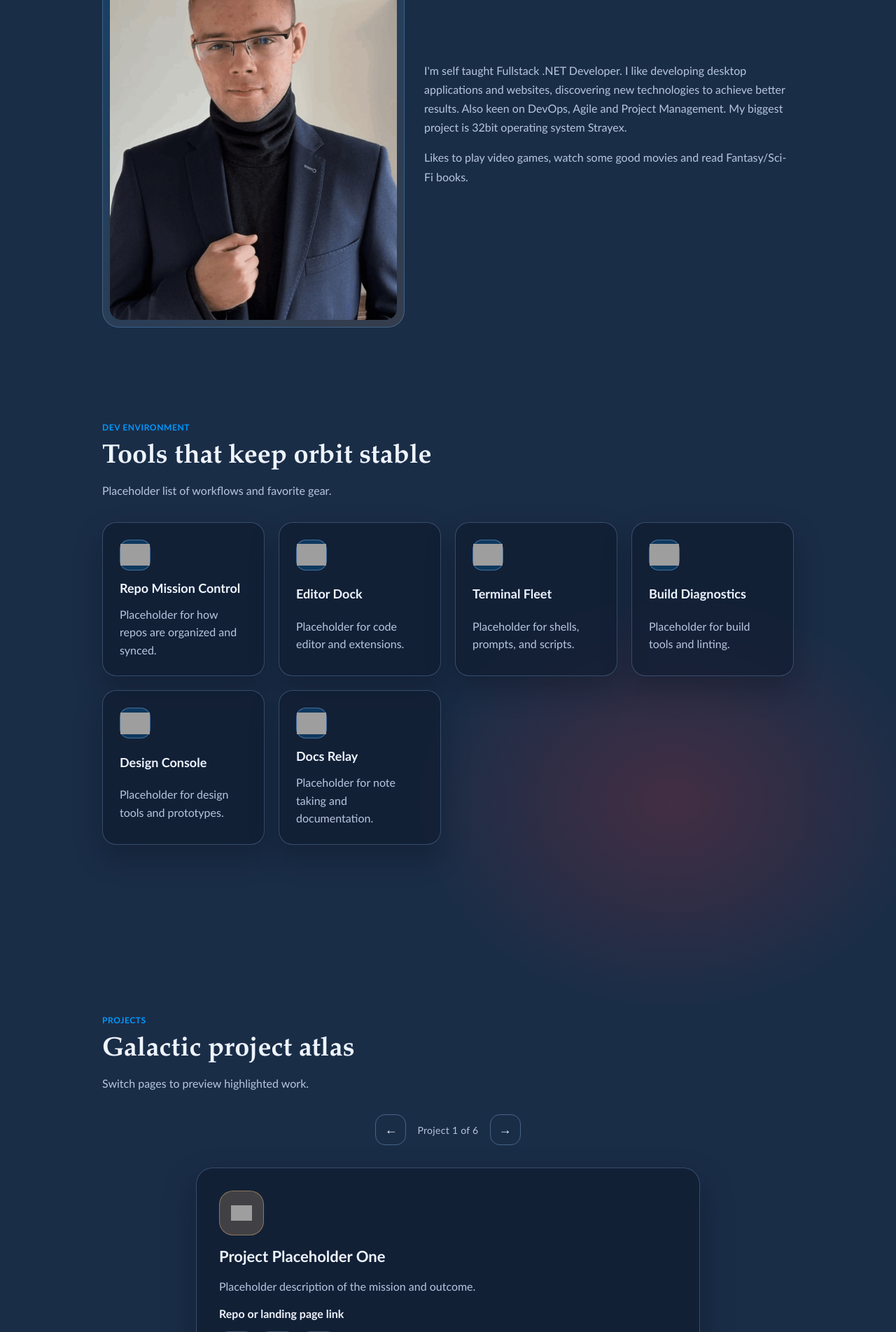
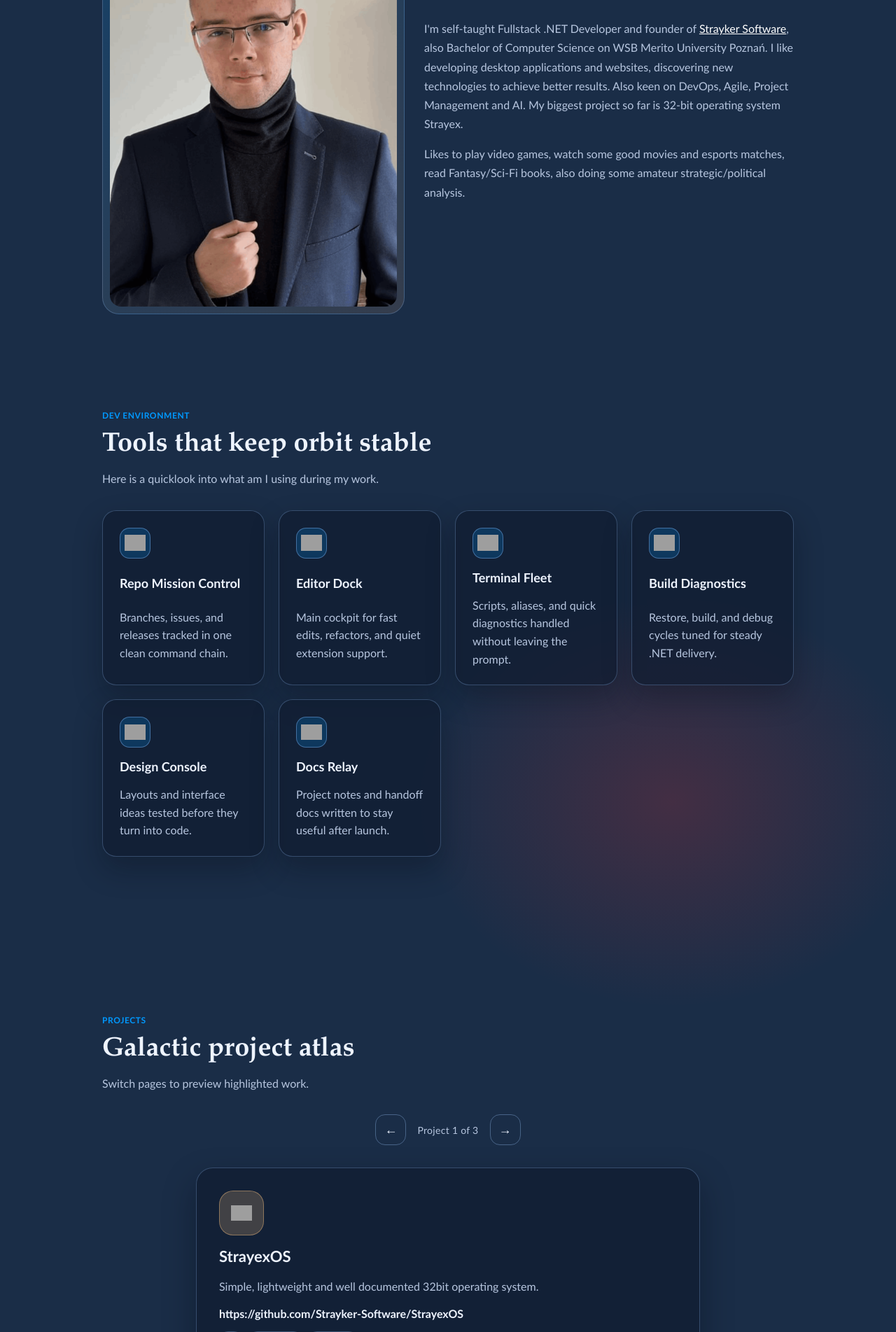
Before and after one commit to StraykerPL/straykerpl.github.io, a PHP site: page / in a window 1280 px wide. Shown: the part 1120-3023 px from the top of the page at 70% size. Run offline with PHP 8.4, Linux system fonts and the light colour scheme; grey boxes are pictures that could not be loaded.

Commit message:
Update agent file with recent changes, provide simplified documentation in README, separate card styling into dedicated file, provide real metadata for HTML, fix some minor bugs

```diff
--- /dev/null
+++ b/card.css
@@ -0,0 +1,7 @@
+.card {
+  background: var(--panel);
+  border: 1px solid var(--panel-border);
+  border-radius: 20px;
+  gap: 16px;
+  box-shadow: 0 18px 40px rgba(5, 10, 20, 0.3);
+}
--- a/index.html
+++ b/index.html
@@ -1,32 +1,29 @@
 <!DOCTYPE html>
-<html lang="en">
+<html lang="EN">
   <head>
-    <meta charset="utf-8">
+    <meta charset="UTF-8">
     <meta name="viewport" content="width=device-width, initial-scale=1">
-    <meta name="description" content="Placeholder description for Daniel Strayker Nowak portfolio website.">
-    <meta name="keywords" content="placeholder, portfolio, fullstack, dotnet, developer, projects">
+    <meta name="description" content="Portfolio of Daniel &quot;Strayker&quot; Nowak, a founder and self-taught fullstack .NET developer building desktop apps, websites, operating systems and games.">
+    <meta name="keywords" content="Daniel Strayker Nowak, Daniel, Nowak, Strayker, portfolio, fullstack .NET developer, fullstack, .net, .NET, dotnet, developer, C#, desktop applications, apps, websites, DevOps, StrayexOS, strayex, Strayex, Binder, binder">
     <meta name="author" content="Daniel Strayker Nowak">
     <meta name="robots" content="index, follow">
-    <meta name="theme-color" content="#0f172a">
+    <meta name="theme-color" content="#1a2d47">
     <meta name="format-detection" content="telephone=no">
-    <link rel="canonical" href="https://example.com/">
+    <link rel="canonical" href="https://straykerpl.github.io/">
     <meta property="og:type" content="website">
-    <meta property="og:site_name" content="Strayker Portfolio Placeholder">
-    <meta property="og:title" content="Daniel Strayker Nowak - Portfolio Placeholder">
-    <meta property="og:description" content="Placeholder Open Graph description for portfolio and projects.">
-    <meta property="og:url" content="https://example.com/">
-    <meta property="og:image" content="https://example.com/assets/og-image-placeholder.jpg">
-    <meta property="og:locale" content="en_US">
+    <meta property="og:title" content="Daniel &quot;Strayker&quot; Nowak - Founder - Fullstack .NET Developer">
+    <meta property="og:description" content="Explore Daniel &quot;Strayker&quot; Nowak's portfolio, projects, dev environment.">
+    <meta property="og:url" content="https://straykerpl.github.io/">
+    <meta property="og:image" content="https://straykerpl.github.io/assets/photo.png">
     <meta name="twitter:card" content="summary_large_image">
-    <meta name="twitter:title" content="Daniel Strayker Nowak - Portfolio Placeholder">
-    <meta name="twitter:description" content="Placeholder Twitter description for portfolio and projects.">
-    <meta name="twitter:image" content="https://example.com/assets/og-image-placeholder.jpg">
-    <meta http-equiv="Content-Security-Policy" content="default-src 'self'; base-uri 'self'; form-action 'none'; object-src 'none'; script-src 'self'; style-src 'self'; img-src 'self' data: https://skillicons.dev; font-src 'self'; connect-src 'self'; manifest-src 'self'; upgrade-insecure-requests; block-all-mixed-content">
-    <meta name="referrer" content="strict-origin-when-cross-origin">
-    <meta http-equiv="Permissions-Policy" content="accelerometer=(), autoplay=(), camera=(), geolocation=(), gyroscope=(), magnetometer=(), microphone=(), payment=(), usb=()">
-    <title>Daniel "Strayker" Nowak</title>
+    <meta name="twitter:title" content="Daniel &quot;Strayker&quot; Nowak - Founder - Fullstack .NET Developer">
+    <meta name="twitter:description" content="Portfolio, selected projects, and developer workflow of Daniel &quot;Strayker&quot; Nowak.">
+    <meta name="twitter:image" content="https://straykerpl.github.io/assets/photo.png">
+    <meta http-equiv="Content-Security-Policy" content="default-src 'self'; base-uri 'none'; form-action 'none'; object-src 'none'; script-src 'self'; style-src 'self'; img-src 'self' data: https://skillicons.dev; font-src 'self'; connect-src 'self'; manifest-src 'self'; upgrade-insecure-requests; block-all-mixed-content">
+    <title>Daniel "Strayker" Nowak - Founder - Fullstack .NET Developer</title>
     <link rel="icon" type="image/x-icon" href="assets/signet.ico">
     <link rel="stylesheet" href="styles.css">
+    <link rel="stylesheet" href="card.css">
   </head>
   <body>
     <div class="page" id="top">
@@ -86,19 +83,18 @@
           <div class="section__inner about">
             <div class="section__header">
               <span class="section__eyebrow">About Me</span>
-              <h2 class="section__title">A short story placeholder</h2>
-              <p class="section__lead">Placeholder for a concise personal introduction.</p>
+              <h2 class="section__title">Explorer of the tech galaxy</h2>
             </div>
             <div class="about__content">
               <div class="about__photo">
-                <span><img src="assets/photo.png" alt="Site logo"></span>
+                <img src="assets/photo.png" alt="Site logo">
               </div>
               <div class="about__text">
                 <p>
-                  I'm self taught Fullstack .NET Developer. I like developing desktop applications and websites, discovering new technologies to achieve better results. Also keen on DevOps, Agile and Project Management. My biggest project is 32bit operating system Strayex.
+                  I'm self-taught Fullstack .NET Developer and founder of <a class="external-link" href="https://straykersoftware.pl/">Strayker Software</a>, also Bachelor of Computer Science on WSB Merito University Poznań. I like developing desktop applications and websites, discovering new technologies to achieve better results. Also keen on DevOps, Agile, Project Management and AI. My biggest project so far is 32-bit operating system Strayex.
                 </p>
                 <p>
-                  Likes to play video games, watch some good movies and read Fantasy/Sci-Fi books.
+                  Likes to play video games, watch some good movies and esports matches, read Fantasy/Sci-Fi books, also doing some amateur strategic/political analysis.
                 </p>
               </div>
             </div>
@@ -110,50 +106,50 @@
             <div class="section__header">
               <span class="section__eyebrow">Dev Environment</span>
               <h2 class="section__title">Tools that keep orbit stable</h2>
-              <p class="section__lead">Placeholder list of workflows and favorite gear.</p>
+              <p class="section__lead">Here is a quicklook into what am I using during my work.</p>
             </div>
             <div class="dev-grid">
-              <article class="dev-grid__card">
+              <article class="card dev-grid__card">
                 <div class="dev-grid__icon">
-                  <img class="icon-image" src="https://skillicons.dev/icons?i=git,github" alt="Git and GitHub icons" loading="lazy" decoding="async">
+                  <img class="icon-image" src="https://skillicons.dev/icons?i=github" alt="GitHub icon" loading="lazy" decoding="async">
                 </div>
                 <h3 class="dev-grid__title">Repo Mission Control</h3>
-                <p class="dev-grid__text">Placeholder for how repos are organized and synced.</p>
+                <p class="dev-grid__text">Branches, issues, and releases tracked in one clean command chain.</p>
               </article>
-              <article class="dev-grid__card">
+              <article class="card dev-grid__card">
                 <div class="dev-grid__icon">
-                  <img class="icon-image" src="https://skillicons.dev/icons?i=vscode,visualstudio" alt="Visual Studio Code and Visual Studio icons" loading="lazy" decoding="async">
+                  <img class="icon-image" src="https://skillicons.dev/icons?i=vscode" alt="Visual Studio Code icon" loading="lazy" decoding="async">
                 </div>
                 <h3 class="dev-grid__title">Editor Dock</h3>
-                <p class="dev-grid__text">Placeholder for code editor and extensions.</p>
+                <p class="dev-grid__text">Main cockpit for fast edits, refactors, and quiet extension support.</p>
               </article>
-              <article class="dev-grid__card">
+              <article class="card dev-grid__card">
                 <div class="dev-grid__icon">
-                  <img class="icon-image" src="https://skillicons.dev/icons?i=powershell,bash" alt="PowerShell and Bash icons" loading="lazy" decoding="async">
+                  <img class="icon-image" src="https://skillicons.dev/icons?i=bash" alt="Bash icon" loading="lazy" decoding="async">
                 </div>
                 <h3 class="dev-grid__title">Terminal Fleet</h3>
-                <p class="dev-grid__text">Placeholder for shells, prompts, and scripts.</p>
+                <p class="dev-grid__text">Scripts, aliases, and quick diagnostics handled without leaving the prompt.</p>
               </article>
-              <article class="dev-grid__card">
+              <article class="card dev-grid__card">
                 <div class="dev-grid__icon">
-                  <img class="icon-image" src="https://skillicons.dev/icons?i=dotnet,nodejs" alt=".NET and Node.js icons" loading="lazy" decoding="async">
+                  <img class="icon-image" src="https://skillicons.dev/icons?i=dotnet" alt=".NET icon" loading="lazy" decoding="async">
                 </div>
                 <h3 class="dev-grid__title">Build Diagnostics</h3>
-                <p class="dev-grid__text">Placeholder for build tools and linting.</p>
+                <p class="dev-grid__text">Restore, build, and debug cycles tuned for steady .NET delivery.</p>
               </article>
-              <article class="dev-grid__card">
+              <article class="card dev-grid__card">
                 <div class="dev-grid__icon">
-                  <img class="icon-image" src="https://skillicons.dev/icons?i=figma,ps" alt="Figma and Photoshop icons" loading="lazy" decoding="async">
+                  <img class="icon-image" src="https://skillicons.dev/icons?i=figma" alt="Figma icon" loading="lazy" decoding="async">
                 </div>
                 <h3 class="dev-grid__title">Design Console</h3>
-                <p class="dev-grid__text">Placeholder for design tools and prototypes.</p>
+                <p class="dev-grid__text">Layouts and interface ideas tested before they turn into code.</p>
               </article>
-              <article class="dev-grid__card">
+              <article class="card dev-grid__card">
                 <div class="dev-grid__icon">
-                  <img class="icon-image" src="https://skillicons.dev/icons?i=md,obsidian" alt="Markdown and Obsidian icons" loading="lazy" decoding="async">
+                  <img class="icon-image" src="https://skillicons.dev/icons?i=md" alt="Markdown icon" loading="lazy" decoding="async">
                 </div>
                 <h3 class="dev-grid__title">Docs Relay</h3>
-                <p class="dev-grid__text">Placeholder for note taking and documentation.</p>
+                <p class="dev-grid__text">Project notes and handoff docs written to stay useful after launch.</p>
               </article>
             </div>
           </div>
@@ -178,80 +174,46 @@
             <div class="projects__list">
               <article class="project-card project-card--active" data-index="1">
                 <div class="project-card__logo">
-                  <img class="icon-image" src="https://skillicons.dev/icons?i=dotnet" alt=".NET icon" loading="lazy" decoding="async">
+                  <img class="icon-image" src="https://skillicons.dev/icons?i=c" alt="C icon" loading="lazy" decoding="async">
                 </div>
-                <h3 class="project-card__title">Project Placeholder One</h3>
-                <p class="project-card__text">Placeholder description of the mission and outcome.</p>
-                <a class="project-card__link" href="#">Repo or landing page link</a>
+                <h3 class="project-card__title">StrayexOS</h3>
+                <p class="project-card__text">Simple, lightweight and well documented 32bit operating system.</p>
+                <a class="project-card__link" href="https://github.com/Strayker-Software/StrayexOS">https://github.com/Strayker-Software/StrayexOS</a>
                 <div class="project-card__stack">
-                  <span class="project-card__chip">Tech</span>
-                  <span class="project-card__chip">Tech</span>
-                  <span class="project-card__chip">Tech</span>
+                  <span class="project-card__chip">C</span>
+                  <span class="project-card__chip">Assembly</span>
+                  <span class="project-card__chip">Makefile</span>
                 </div>
               </article>
               <article class="project-card" data-index="2">
                 <div class="project-card__logo">
-                  <img class="icon-image" src="https://skillicons.dev/icons?i=js" alt="JavaScript icon" loading="lazy" decoding="async">
+                  <img class="icon-image" src="https://skillicons.dev/icons?i=ts" alt="JavaScript icon" loading="lazy" decoding="async">
                 </div>
-                <h3 class="project-card__title">Project Placeholder Two</h3>
-                <p class="project-card__text">Placeholder description of the mission and outcome.</p>
-                <a class="project-card__link" href="#">Repo or landing page link</a>
+                <h3 class="project-card__title">Rock Paper Scissors</h3>
+                <p class="project-card__text">Angular-based app from Frontend Mentor.</p>
+                <a class="project-card__link" href="https://github.com/StraykerPL/RockPaperScissors">https://github.com/StraykerPL/RockPaperScissors</a>
                 <div class="project-card__stack">
-                  <span class="project-card__chip">Tech</span>
-                  <span class="project-card__chip">Tech</span>
-                  <span class="project-card__chip">Tech</span>
+                  <span class="project-card__chip">TypeScript</span>
+                  <span class="project-card__chip">SCSS</span>
+                  <span class="project-card__chip">HTML</span>
+                  <span class="project-card__chip">Shell</span>
                 </div>
               </article>
               <article class="project-card" data-index="3">
                 <div class="project-card__logo">
-                  <img class="icon-image" src="https://skillicons.dev/icons?i=ts" alt="TypeScript icon" loading="lazy" decoding="async">
+                  <img class="icon-image" src="assets/binder-logo.jpg" alt="Binder Logo" loading="lazy" decoding="async">
                 </div>
-                <h3 class="project-card__title">Project Placeholder Three</h3>
-                <p class="project-card__text">Placeholder description of the mission and outcome.</p>
-                <a class="project-card__link" href="#">Repo or landing page link</a>
+                <h3 class="project-card__title">Binder</h3>
+                <p class="project-card__text">Binder is a simple SaaS solution allowing you to create ToDo and custom lists of tasks in clean and readable way.</p>
+                <a class="project-card__link" href="https://github.com/Strayker-Software/Binder">https://github.com/Strayker-Software/Binder</a>
                 <div class="project-card__stack">
-                  <span class="project-card__chip">Tech</span>
-                  <span class="project-card__chip">Tech</span>
-                  <span class="project-card__chip">Tech</span>
-                </div>
-              </article>
-              <article class="project-card" data-index="4">
-                <div class="project-card__logo">
-                  <img class="icon-image" src="https://skillicons.dev/icons?i=react" alt="React icon" loading="lazy" decoding="async">
-                </div>
-                <h3 class="project-card__title">Project Placeholder Four</h3>
-                <p class="project-card__text">Placeholder description of the mission and outcome.</p>
-                <a class="project-card__link" href="#">Repo or landing page link</a>
-                <div class="project-card__stack">
-                  <span class="project-card__chip">Tech</span>
-                  <span class="project-card__chip">Tech</span>
-                  <span class="project-card__chip">Tech</span>
-                </div>
-              </article>
-              <article class="project-card" data-index="5">
-                <div class="project-card__logo">
-                  <img class="icon-image" src="https://skillicons.dev/icons?i=postgres" alt="PostgreSQL icon" loading="lazy" decoding="async">
-                </div>
-                <h3 class="project-card__title">Project Placeholder Five</h3>
-                <p class="project-card__text">Placeholder description of the mission and outcome.</p>
-                <a class="project-card__link" href="#">Repo or landing page link</a>
-                <div class="project-card__stack">
-                  <span class="project-card__chip">Tech</span>
-                  <span class="project-card__chip">Tech</span>
-                  <span class="project-card__chip">Tech</span>
-                </div>
-              </article>
-              <article class="project-card" data-index="6">
-                <div class="project-card__logo">
-                  <img class="icon-image" src="https://skillicons.dev/icons?i=docker" alt="Docker icon" loading="lazy" decoding="async">
-                </div>
-                <h3 class="project-card__title">Project Placeholder Six</h3>
-                <p class="project-card__text">Placeholder description of the mission and outcome.</p>
-                <a class="project-card__link" href="#">Repo or landing page link</a>
-                <div class="project-card__stack">
-                  <span class="project-card__chip">Tech</span>
-                  <span class="project-card__chip">Tech</span>
-                  <span class="project-card__chip">Tech</span>
+                  <span class="project-card__chip">TypeScript</span>
+                  <span class="project-card__chip">C#</span>
+                  <span class="project-card__chip">HTML</span>
+                  <span class="project-card__chip">SCSS</span>
+                  <span class="project-card__chip">Shell</span>
+                  <span class="project-card__chip">Dockerfile</span>
+                  <span class="project-card__chip">JavaScript</span>
                 </div>
               </article>
             </div>
@@ -263,7 +225,7 @@
             <div class="section__header">
               <span class="section__eyebrow">Contact</span>
               <h2 class="section__title">Open channels</h2>
-              <p class="section__lead">Placeholder links for direct connection.</p>
+              <p class="section__lead">Interested into cooperation? Have a question regarding my projects?</p>
             </div>
             <div class="contact-grid">
               <a class="contact-card" href="https://github.com/StraykerPL" target="_blank">
--- a/styles.css
+++ b/styles.css
@@ -279,13 +279,8 @@ body {
 }
 
 .dev-grid__card {
-  background: var(--panel);
-  border: 1px solid var(--panel-border);
-  border-radius: 20px;
   padding: 24px;
   display: grid;
-  gap: 14px;
-  box-shadow: 0 18px 40px rgba(5, 10, 20, 0.3);
   animation: float-in 0.9s ease both;
 }
 
@@ -330,6 +325,7 @@ body {
   height: auto;
 }
 
+.dev-grid__icon .icon-image,
 .project-card__logo .icon-image,
 .contact-card__icon .icon-image {
   width: 30px;
@@ -522,6 +518,10 @@ body {
   text-align: center;
 }
 
+.external-link {
+  color: white;
+}
+
 .visually-hidden {
   position: absolute;
   width: 1px;
```
Also changed, not shown: AGENTS.md (+40 -21 lines), README.md, assets/binder-logo.jpg (added).
